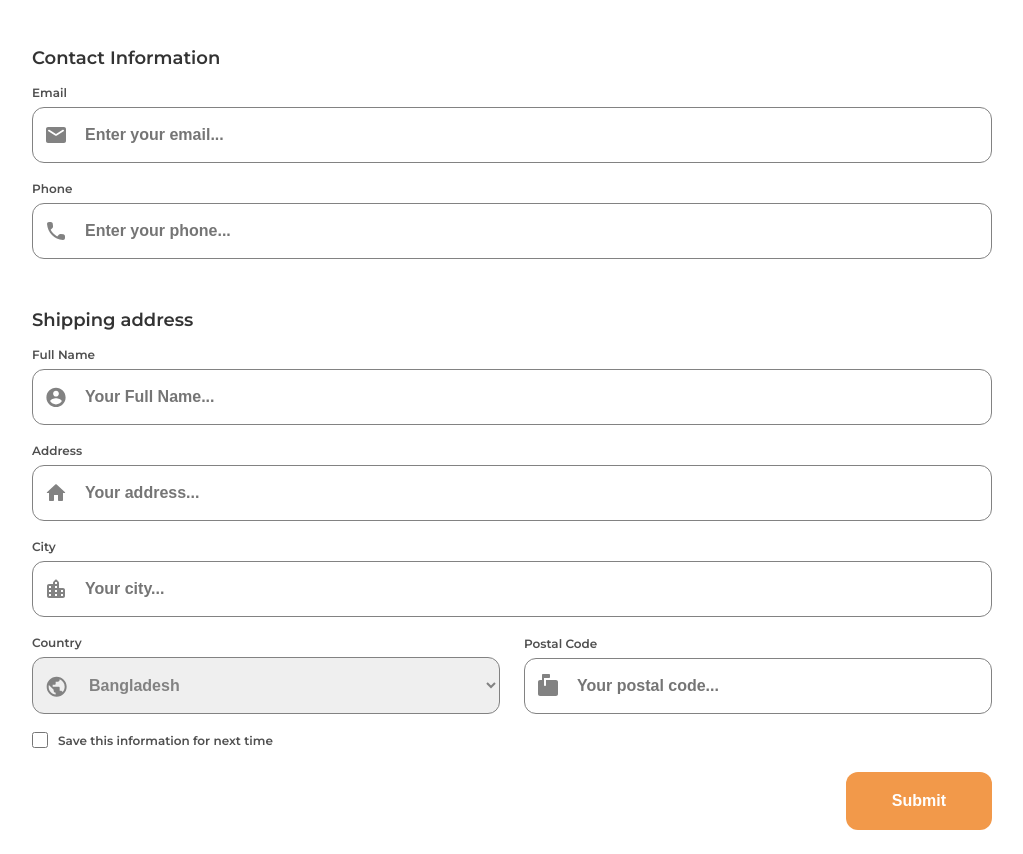
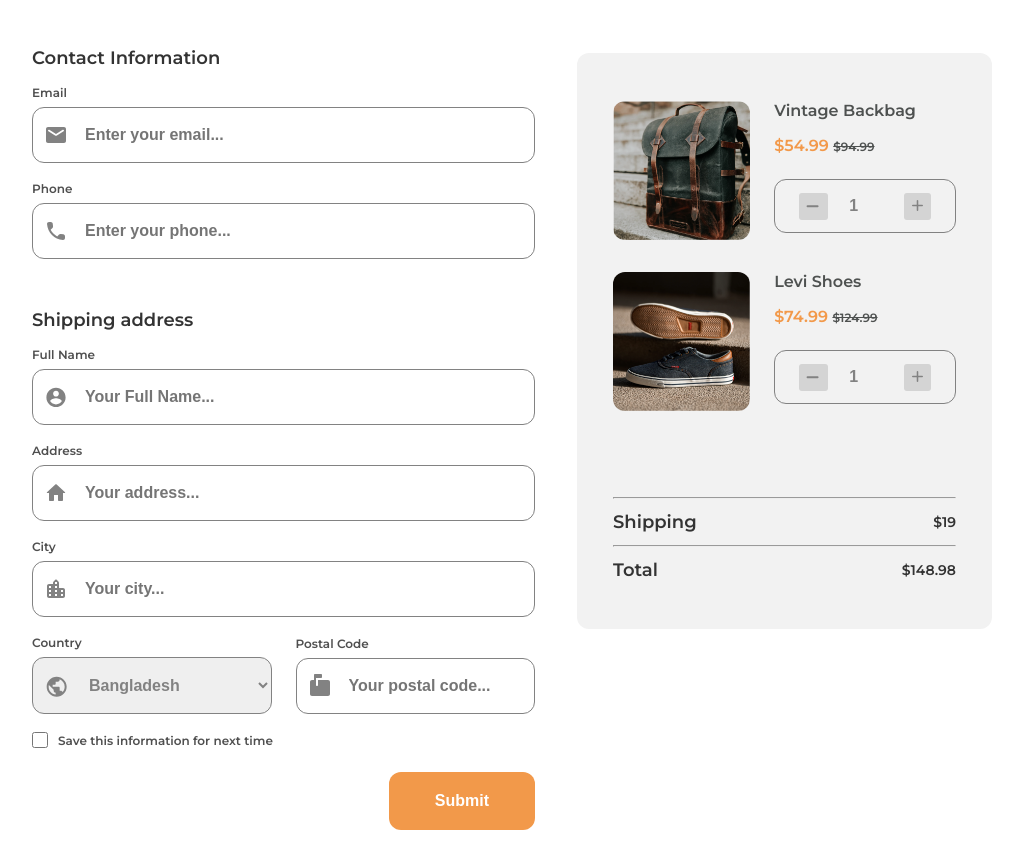
Before and after one commit to abuabdullah23/dev-challenge-06-checkout-page, a plain HTML site: page index.html in a window 1280 px wide. Shown: the part 87-941 px from the top of the page, without its empty margins (128-1151 px from the left). Drawn offline with Linux system fonts and the light colour scheme.

Commit message:
Cart Section added

```diff
--- a/index.html
+++ b/index.html
@@ -88,8 +88,46 @@
       </div>
 
       <!-- cart section -->
-      <div class="cart-content">
+      <div class="cart-container">
+        <div class="cart-content">
+          <img class="cart-img" src="./images/photo1.png" alt="">
+          <div class="cart-bill">
+            <h3>Vintage Backbag</h3>
+            <h4>$54.99 <span class="before-value">$94.99</span></h4>
+            <div class="cart-count">
+              <img class="icon-plus-minus" src="./images/svg-icons/minus.svg" alt="minus icon">
+              <input type="number" class="quantity" value="1">
+              <img class="icon-plus-minus" src="./images/svg-icons/plus.svg" alt="plus icon">
+            </div>
+          </div>
+        </div>
 
+        <div class="cart-content">
+          <img class="cart-img" src="./images/photo2.png" alt="">
+          <div class="cart-bill">
+            <h3>Levi Shoes</h3>
+            <h4>$74.99 <span class="before-value">$124.99</span></h4>
+            <div class="cart-count">
+              <img class="icon-plus-minus" src="./images/svg-icons/minus.svg" alt="minus icon">
+              <input type="number" class="quantity" value="1">
+              <img class="icon-plus-minus" src="./images/svg-icons/plus.svg" alt="plus icon">
+            </div>
+          </div>
+        </div>
+
+        <div class="total-price">
+          <hr class="hr-line">
+          <div class="shipping">
+            <h3>Shipping</h3>
+            <p>$19</p>
+          </div>
+
+          <hr class="hr-line">
+          <div class="shipping">
+            <h3>Total</h3>
+            <p>$148.98</p>
+          </div>
+        </div>
       </div>
     </div>
   </section>
--- a/style/style.css
+++ b/style/style.css
@@ -23,6 +23,17 @@ body {
 }
 
 /* Checkout form section */
+.checkout-form-container {
+    width: 100%;
+    display: flex;
+    gap: 42px;
+    justify-content: space-between;
+}
+
+.checkout-form-content {
+    width: 55%;
+}
+
 .checkout-form-content h1 {
     color: #4E5150;
     font-size: 36px;
@@ -90,7 +101,7 @@ select {
     line-height: normal;
     border-radius: 12px;
     border: 1px solid var(--gray-3, #828282);
-    padding: 18px 52px;
+    padding: 18px 24px 18px 52px;
     width: 100%;
 }
 
@@ -128,3 +139,114 @@ select {
     line-height: normal;
     cursor: pointer;
 }
+
+/* cart section */
+.cart-container {
+    margin-top: 100px;
+    width: 45%;
+    height: fit-content;
+    padding: 48px 36px;
+    border-radius: 12px;
+    background-color: var(--gray-6, #F2F2F2);
+
+    display: flex;
+    flex-direction: column;
+    gap: 32px;
+}
+
+.cart-content {
+    display: flex;
+    gap: 24px;
+}
+
+.cart-img {
+    width: 40%;
+    border-radius: 12px;
+}
+
+.cart-bill {
+    width: 60%;
+}
+
+.cart-bill h3 {
+    color: #4E5150;
+    font-size: 16px;
+    font-style: normal;
+    font-weight: 600;
+    line-height: normal;
+}
+
+.cart-bill h4 {
+    color: var(--orange, #F2994A);
+    font-size: 16px;
+    font-style: normal;
+    font-weight: 600;
+    line-height: normal;
+    margin-top: 16px;
+}
+
+.before-value {
+    color: #4E5150;
+    font-size: 12px;
+    font-style: normal;
+    font-weight: 600;
+    line-height: normal;
+    text-decoration-line: line-through;
+}
+
+.cart-count {
+    margin-top: 24px;
+    width: fit-content;
+    display: flex;
+    gap: 16px;
+    align-items: center;
+    justify-content: start;
+
+    padding: 12px 24px;
+    border-radius: 12px;
+    border: 1px solid var(--gray-3, #828282);
+}
+
+.quantity {
+    border: none;
+    background: transparent;
+    padding: 5px;
+    outline: none;
+}
+
+.icon-plus-minus {
+    background-color: #d4d4d4;
+    padding: 1px 2px;
+    border-radius: 3px;
+}
+
+.total-price {
+    margin-top: 42px;
+}
+
+.hr-line {
+    margin: 12px 0px;
+}
+
+.shipping {
+    display: flex;
+    align-items: center;
+    justify-content: space-between;
+}
+
+.shipping h3 {
+    color: var(--gray-1, #333);
+    font-size: 18px;
+    font-style: normal;
+    font-weight: 600;
+    line-height: normal;
+}
+
+.shipping p {
+    color: var(--gray-1, #333);
+    text-align: right;
+    font-size: 14px;
+    font-style: normal;
+    font-weight: 600;
+    line-height: normal;
+}
```
Also changed, not shown: 1 other file.
